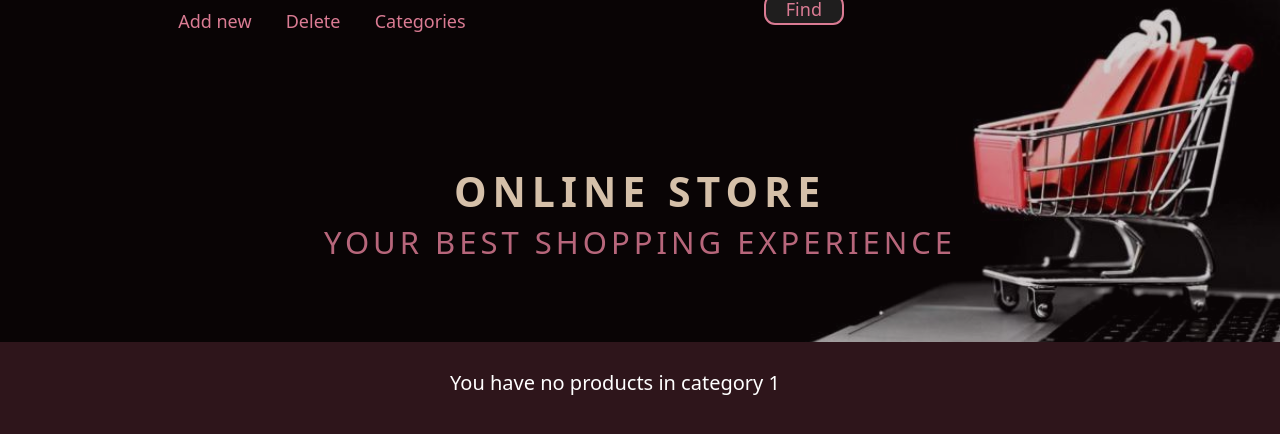
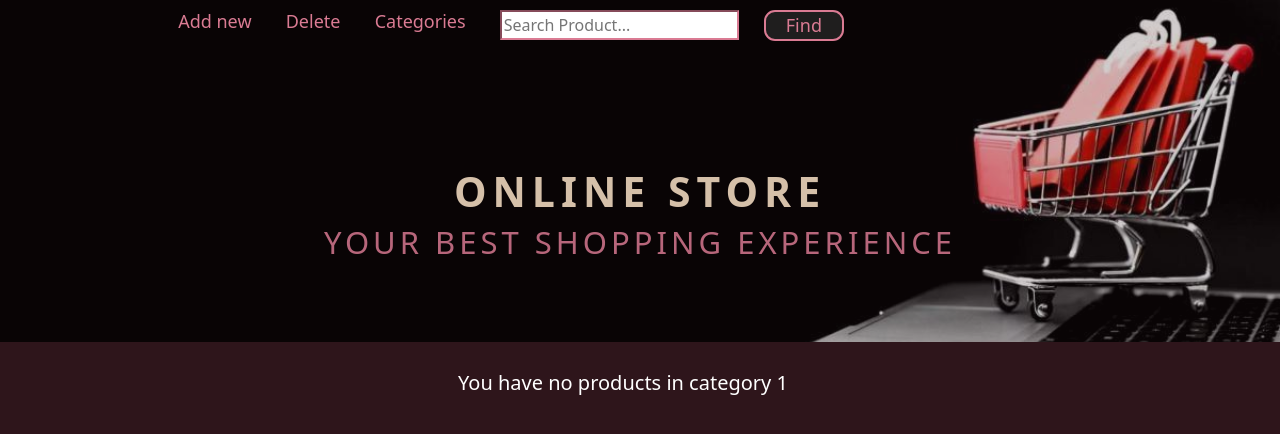
Before and after one commit to AnastassiyaProkudina/homework_60_anastassiya_prokudina, a Django app: page /products/1 in a window 1280 px wide. Shown: the top 434 px of the page. Run offline with Django 4.2, Linux system fonts and the light colour scheme; data that the repository does not hold is empty; some libraries are stand-ins or nearby versions.

Commit message:
Добавила форму поиска на странице categories.html
вынесла часть с блоком меню в partial
добавила вывод сообщения, если поиск не сработал

```diff
--- a/online_store/forms.py
+++ b/online_store/forms.py
@@ -12,13 +12,13 @@ class ProductForm(forms.ModelForm):
     def clean_title(self):
         title = self.cleaned_data.get("title")
         if len(title) < 2:
-            raise ValidationError("Заголовок должен быть длиннее двух символов")
+            raise ValidationError("Title must be longer than two characters!")
         return title
 
     def clean_balance(self):
         balance = self.cleaned_data.get("balance")
-        if balance < 0:
-            raise ValidationError("Остаток должен быть больше одного")
+        if balance <= 0:
+            raise ValidationError("Min quantity 1 pc.")
         return balance
 
 
--- a/online_store/templates/categories/categories.html
+++ b/online_store/templates/categories/categories.html
@@ -1,5 +1,8 @@
 {% extends 'base.html' %}
 {% block title %}Home{% endblock %}
+{% block menu %}
+    {% include 'partial/product_search_in_menu.html' %}
+{% endblock %}
 {% block content %}
     <div class="categories">
         <p class="line"></p>
--- /dev/null
+++ b/online_store/templates/partial/product_search_in_menu.html
@@ -0,0 +1,7 @@
+<li class="menu">
+    <div class="search-form">
+        <form action="{% url 'index' %}">
+            {% include 'partial/product_form.html' with button_text='Find' button_class="btn-search my-sm-0" %}
+        </form>
+    </div>
+</li>
--- a/online_store/templates/products/index.html
+++ b/online_store/templates/products/index.html
@@ -1,17 +1,11 @@
 {% extends 'base.html' %}
 {% block title %}Home{% endblock %}
 {% block menu %}
-    <li class="menu">
-        <div class="search-form">
-            <form action="{% url 'index' %}">
-                {% include 'partial/product_form.html' with button_text='Find' button_class="btn-search my-sm-0" %}
-            </form>
-        </div>
-    </li>
+    {% include 'partial/product_search_in_menu.html' %}
 {% endblock %}
 {% block content %}
     <div class="message-box">
-        <p>{{ message }}</p>
+        <p class="msg">{{ message }}</p>
     </div>
     <div class="content">
         <div class="card-group">
--- a/online_store/views/categories.py
+++ b/online_store/views/categories.py
@@ -1,25 +1,39 @@
 from django.core.handlers.wsgi import WSGIRequest
 from django.shortcuts import render
 
+from online_store.forms import SearchForm
 from online_store.models import CategoryChoice, Product
 
 
 def categories_list(request: WSGIRequest):
-    context = {"choices": CategoryChoice.choices}
-    return render(request, "categories/categories.html", context=context)
+    form = SearchForm()
+    title = request.GET.get("title")
+    if title:
+        products = (
+            Product.objects.all()
+            .filter(is_deleted=False, balance__gte=0, title=title)
+            .order_by("title")
+        )
+        context = {"products": products, "choices": CategoryChoice.choices, "form": form}
+        return render(request, "products/index.html", context=context)
+    else:
+        context = {"choices": CategoryChoice.choices, "form": form}
+        return render(request, "categories/categories.html", context=context)
 
 
 def category(request, pk):
+    form = SearchForm()
     products = Product.objects.filter(is_deleted=False, category=pk)
     products.order_by("title").values()
     if not products:
         message = f"You have no products in category {pk}"
-        context = {"message": message}
+        context = {"message": message, "form": form}
     else:
         message = f"You have {len(products)} product in category {pk}"
         context = {
             "products": products,
             "choices": CategoryChoice.choices,
             "message": message,
+            "form": form
         }
     return render(request, "products/index.html", context=context)
--- a/online_store/views/products.py
+++ b/online_store/views/products.py
@@ -1,6 +1,6 @@
 from django.shortcuts import render, redirect, get_object_or_404
 
-from online_store.forms import ProductForm, SearchForm
+from online_store.forms import ProductForm
 from online_store.models import Product, CategoryChoice
 
 
@@ -73,7 +73,6 @@ def products_delete(request):
     context = {"products": products, "choices": CategoryChoice.choices}
     return render(request, "products/products_delete.html", context=context)
 
-
 #
 # def product_search(request):
 #     if request.method == "":
--- a/static/css/style.css
+++ b/static/css/style.css
@@ -172,12 +172,13 @@ td, .td-style {
 }
 
 .message-box {
-    margin-left: 23rem;
+    margin-left: 23.5rem;
     font-size: 20px;
     color: white;
     display: inline-block;
     position: absolute;
     margin-top: 23rem;
+    text-align: center;
 }
 
 .btn-search {
```
Also changed, not shown: online_store/views/base.py (+5 -2 lines).
